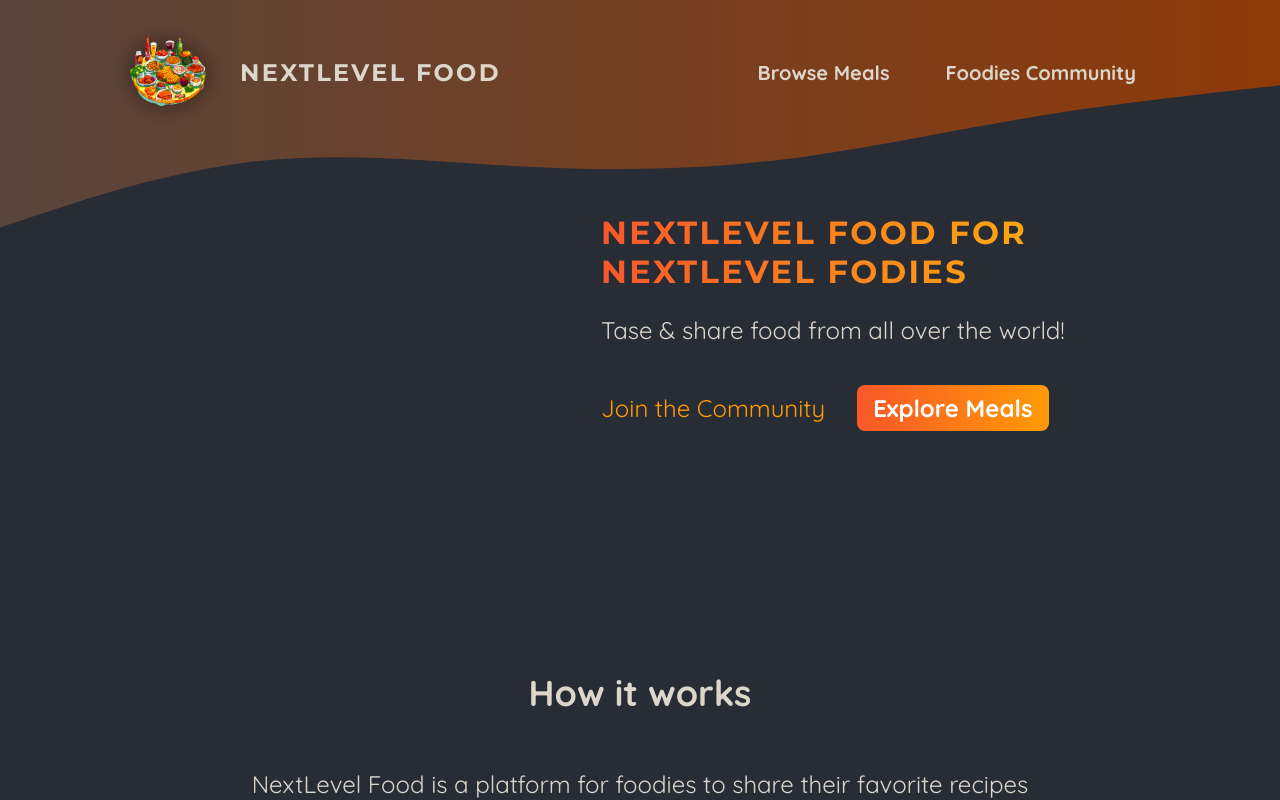
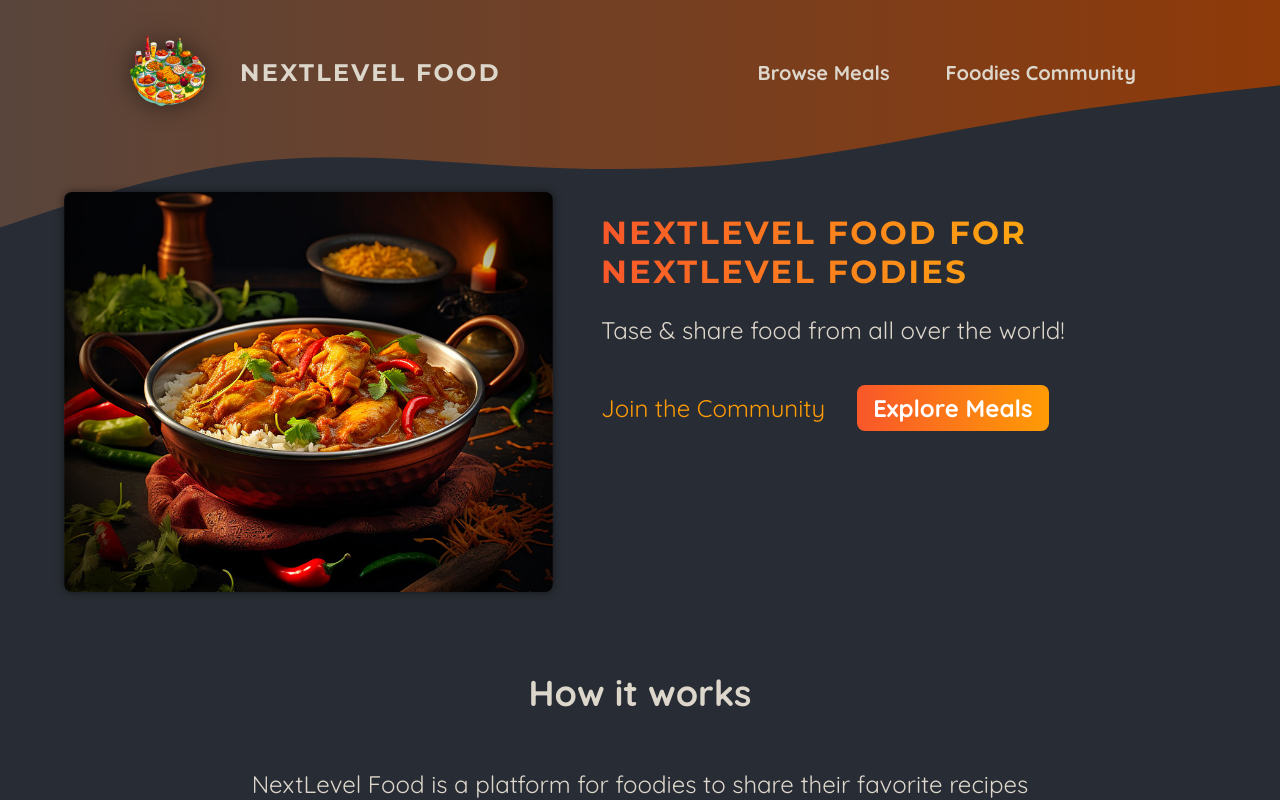
Before and after one commit to PotashinAndrey/foodies, a Next.js app: page / in a window 1280 px wide. Shown: the top 800 px of the page. Built offline with nearby package versions, Linux system fonts and the light colour scheme.

Commit message:
slideshow

```diff
--- a/app/page.js
+++ b/app/page.js
@@ -1,4 +1,6 @@
 import Link from "next/link";
+
+import ImageSlideshow from "@/components/images/ImageSlideshow";
 
 import classes from "./page.module.css";
 
@@ -6,7 +8,9 @@
   return (
     <>
       <header className={classes.header}>
-        <div className={classes.slideshow}></div>
+        <div className={classes.slideshow}>
+          <ImageSlideshow />
+        </div>
         <div>
           <div className={classes.hero}>
             <h1>NextLevel Food for NextLevel Fodies</h1>
--- /dev/null
+++ b/components/images/ImageSlideshow.js
@@ -0,0 +1,50 @@
+"use client";
+
+import { useEffect, useState } from 'react';
+import Image from 'next/image';
+
+import burgerImg from '@/assets/burger.jpg';
+import curryImg from '@/assets/curry.jpg';
+import dumplingsImg from '@/assets/dumplings.jpg';
+import macncheeseImg from '@/assets/macncheese.jpg';
+import pizzaImg from '@/assets/pizza.jpg';
+import schnitzelImg from '@/assets/schnitzel.jpg';
+import tomatoSaladImg from '@/assets/tomato-salad.jpg';
+import classes from './image-slideshow.module.css';
+
+const images = [
+  { image: burgerImg, alt: 'A delicious, juicy burger' },
+  { image: curryImg, alt: 'A delicious, spicy curry' },
+  { image: dumplingsImg, alt: 'Steamed dumplings' },
+  { image: macncheeseImg, alt: 'Mac and cheese' },
+  { image: pizzaImg, alt: 'A delicious pizza' },
+  { image: schnitzelImg, alt: 'A delicious schnitzel' },
+  { image: tomatoSaladImg, alt: 'A delicious tomato salad' },
+];
+
+export default function ImageSlideshow() {
+  const [currentImageIndex, setCurrentImageIndex] = useState(0);
+
+  useEffect(() => {
+    const interval = setInterval(() => {
+      setCurrentImageIndex((prevIndex) =>
+        prevIndex < images.length - 1 ? prevIndex + 1 : 0
+      );
+    }, 5000);
+
+    return () => clearInterval(interval);
+  }, []);
+
+  return (
+    <div className={classes.slideshow}>
+      {images.map((image, index) => (
+        <Image
+          key={index}
+          src={image.image}
+          className={index === currentImageIndex ? classes.active : ''}
+          alt={image.alt}
+        />
+      ))}
+    </div>
+  );
+}
--- /dev/null
+++ b/components/images/image-slideshow.module.css
@@ -0,0 +1,26 @@
+.slideshow {
+    position: relative;
+    width: 100%;
+    height: 100%;
+    border-radius: 8px;
+    overflow: hidden;
+    box-shadow: 0 0 0.5rem rgba(0, 0, 0, 0.5);
+  }
+
+  .slideshow img {
+    width: 100%;
+    height: 100%;
+    object-fit: cover;
+    position: absolute;
+    top: 0;
+    left: 0;
+    opacity: 0;
+    transform: scale(1.1) translateX(-1rem) rotate(-5deg);
+    transition: all 0.5s ease-in-out;
+  }
+
+  .slideshow .active {
+    z-index: 1;
+    opacity: 1;
+    transform: scale(1) translateX(0) rotate(0);
+  }
```
